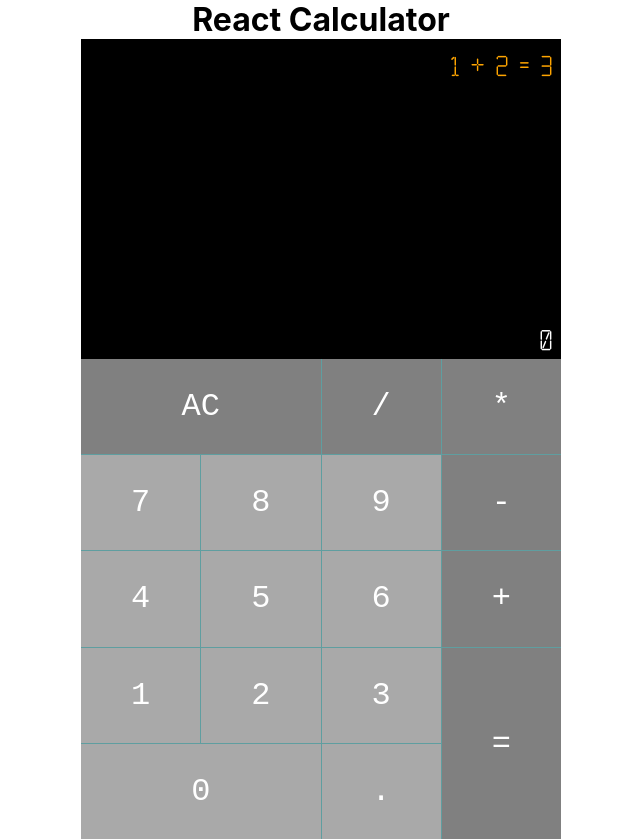
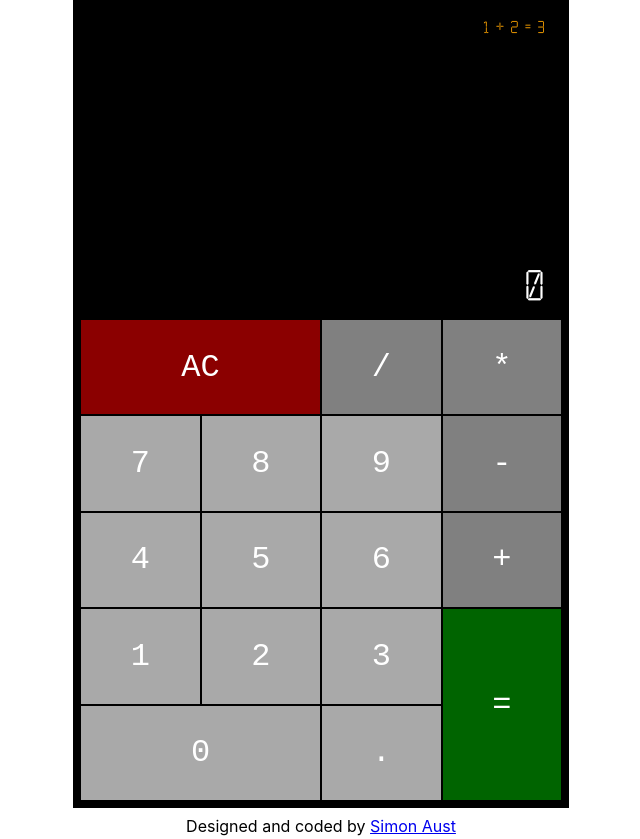
Before and after one commit to SiAust/react-calculator, a React (Create React App) app: page / in a window 1280 px wide. Shown: the whole page, without its empty margins (319-959 px from the left). Built offline with nearby package versions, Linux system fonts and the light colour scheme.

Commit message:
Clear changes commit

```diff
--- a/src/App.js
+++ b/src/App.js
@@ -1,14 +1,15 @@
-import './App.css';
+import './Styles/App.css';
 
 import Calculator from "./Components/Calculator";
 
 function App() {
   return (
     <div className="App">
-        <h1>React Calculator</h1>
       <main>
         <Calculator />
+        <footer>Designed and coded by <a href="https://www.simonaust.co.uk/">Simon Aust</a></footer>
       </main>
+
     </div>
   );
 }
--- a/src/Components/Calculator.js
+++ b/src/Components/Calculator.js
@@ -4,21 +4,17 @@ import {useEffect, useState} from "react";
 
 function Calculator() {
 
-    const [operands, setOperands] = useState([]);
-    const [operators, setOperators] = useState([]);
-
-    const [term, setTerm] = useState("");
+    const [input, setInput] = useState("");
     const [expression, setExpression] = useState([]);
 
     const [history, setHistory] = useState(["1 + 2 = 3"]);
-    const [result, setResult] = useState(0);
 
     useEffect(() => {
         document.addEventListener("keydown", keyPressHandler);
         return () => document.removeEventListener("keydown", keyPressHandler)
     });
 
-    useEffect(() => console.debug(`term: ${term}`, [term]));
+    useEffect(() => console.debug(`term: ${input}`, [input]));
     useEffect(() => {
         console.debug(`expression: ${expression}`);
         if (expression[expression.length -1] === "=") {
@@ -43,18 +39,20 @@ function Calculator() {
             case "9":
             case "0":
             case ".":
-                if (termContainsDecimal() && e.key === ".") break;
-                setTerm(prevState => prevState + e.key);
+                if (inputContainsDecimal() && e.key === ".") break;
+                setInput(prevState => prevState + e.key);
                 break;
             case "/":
             case "*":
-            case "-":
             case "+":
-                addToExpression(term, e.key);
+                addToExpression(input, e.key);
                 // setTerm("");
                 break;
+            case "-":
+                // add negative operand to the input
+                break;
             case "Enter":
-                addToExpression(term, "=");
+                addToExpression(input, "=");
                 // calculateResult();
                 break;
             case "Escape": // allClear
@@ -71,32 +69,53 @@ function Calculator() {
     function handleInput(e) {
 
         switch (e.target.id) {
+            case "subtract":
+                // setInput();
+                console.debug(`in subtract: ${lastInputIsAnOperator()}`);
+                if (lastInputIsAnOperator()) {
+                    // setInput(prevState => "-" + prevState);
+                    // break;
+                    if (input.match(/^-\d*$/)) {
+                        // The input is a negative number
+                        setInput(prevState => prevState.replace("-", ""));
+                        break;
+                    } else {
+                        setInput(prevState => "-" + prevState);
+                        break;
+                    }
 
+                }
             case "add":
-            case "subtract":
             case "multiply":
             case "divide":
-                addToExpression(term, e.target.value);
-                // reset term
+                addToExpression(input, e.target.value);
+                // reset input
                 // setTerm("");
                 break;
             case "clear":
                 allClear();
                 break;
             case "equals":
-                addToExpression(term, "=");
+                addToExpression(input, "=");
                 // calculateResult();
                 break;
             default:
-                if (termContainsDecimal() && e.target.value === ".") break;
-                setTerm(prevState => prevState + e.target.value);
-                console.info(`Added to term: ${e.target.value}. Term = ${term}`);
+                if (inputContainsDecimal() && e.target.value === ".") break;
+                if (e.target.value === "." && input.length === 0) {
+                    setInput(prevState => prevState + "0" + e.target.value);
+                    break;
+                }
+                if (input.length === 0 && e.target.value === "0") break;
+                setInput(prevState => prevState + e.target.value);
+                console.info(`Added to term: ${e.target.value}. Term = ${input}`);
                 break;
         }
     }
 
-    const termContainsDecimal = () => term.includes(".");
+    const inputContainsDecimal = () => input.includes(".");
 
+    // const lastOperatorIsMinus = () => expression[expression.length - 1] === "-";
+    const lastInputIsAnOperator = () => expression[expression.length - 1].match(/[-+*/]/); //todo
     /**
      * Add the arguments to the expression. If @operand is falsy, change the last @operator to the
      * current argument.
@@ -130,20 +149,21 @@ function Calculator() {
             setExpression(prevState => [...prevState, operand, operator]);
             console.info(`Added operand "${operand}" & operator ${operator} to expression. Expression now: ${expression}`);
 
-        setTerm("");
+        setInput("");
     }
+    // todo first input of 'minus' is a negative number, second click replacing last operator
 
     /**
-     * Clears the expression and the term.
+     * Clears the expression and the input.
      * */
     function allClear() {
         console.info("Cleared expression");
         setExpression([]);
-        setTerm("");
+        setInput("");
     }
 
     /**
-     * Clears only the term.
+     * Clears only the input.
      * */
     function clear() {
         // TODO
@@ -166,17 +186,17 @@ function Calculator() {
             console.log(`tempResult: ${tempResult}`);
         }
 
-        setResult(tempResult);
         setHistory(prevState => [...prevState,
             expression
                 .join(" ")
                 .concat(` ${tempResult}`)]);
         setExpression([]); // allClear?
+        setInput(tempResult + "");
     }
 
     return (
         <>
-            <CalculatorDisplay history={history} expression={expression} term={term}/>
+            <CalculatorDisplay history={history} expression={expression} input={input}/>
             <CalculatorInterface handleInput={handleInput}/>
         </>
     )
--- a/src/Components/CalculatorDisplay.js
+++ b/src/Components/CalculatorDisplay.js
@@ -1,14 +1,15 @@
 import "../Styles/CalculatorDisplay.css"
 
-function CalculatorDisplay({history, term, expression}) {
+function CalculatorDisplay({history, input, expression}) {
 
     return (
         <div id="display-container">
             <ul id="history">
                 {history.map((element, index) => <li key={index}>{element}</li>)}
+                <div id={"history-anchor"}></div>
             </ul>
-            <span id={"display"}>{expression}</span>
-            <span id="term">{term || 0}</span>
+            <span id="expression">{expression}</span>
+            <span id="display">{input || 0}</span>
         </div>
     )
 }
--- a/src/App.css
+++ b/src/Styles/App.css
@@ -1,6 +1,6 @@
 @font-face {
   font-family: "Calculator";
-  src: url("./fonts/Calculator.ttf") format("truetype");
+  src: url("../fonts/Calculator.ttf") format("truetype");
 }
 
 :root {
@@ -33,13 +33,24 @@ button {
    }
 }
 
+footer {
+  margin: 1rem;
+}
+
 main {
+  position: relative;
+
   height: 50rem;
   width: 30rem;
 
   margin: 0 auto;
 
-  background-color: var(--color1);
+  background-color: black;
+  border: black .5rem solid;
+  box-sizing: content-box;
+
+  transform: translateY(-50%);
+  top: 50%;
 }
 
 /* Classes */
--- a/src/Styles/CalculatorDisplay.css
+++ b/src/Styles/CalculatorDisplay.css
@@ -1,7 +1,9 @@
 #display {
-    height: 10%;
+    height: 3rem;
 
-    color: blue;
+    color: white;
+
+    padding-right: 1rem;
 }
 
 #display-container {
@@ -12,7 +14,7 @@
 
     position: relative;
 
-    font-size: 2rem;
+    font-size: 3rem;
     font-family: "Calculator", monospace;
 
     width: 100%;
@@ -20,17 +22,17 @@
 
     background-color: black;
 
-    padding: .5rem;
+    padding: 1rem 0 1rem 1rem;
 
     ul {
         list-style-type: none;
     }
  }
 
-#term {
-    height: 10%;
+#expression {
+    height: 3rem;
 
-    color: white;
+    color: blue;
 }
 
 #history {
@@ -41,9 +43,20 @@
 
     color: orange;
 
+    padding-right: 1rem;
+
     overflow-y: scroll;
+    /*overflow-anchor: auto;*/
+
+    scrollbar-color: orange rgba(128, 128, 128, 0.98);
+    scrollbar-width: thin;
 
     li:last-child {
         font-size: 2rem;
      }
 }
+
+#history-anchor {
+    height: 1px;
+    overflow-anchor: auto;
+}
--- a/src/Styles/CalculatorInterface.css
+++ b/src/Styles/CalculatorInterface.css
@@ -6,7 +6,7 @@
             'four five six add'
             'one two three equals'
             'zero zero decimal equals';
-    grid-gap: 1px;
+    grid-gap: 2px;
     justify-items: center;
 
     width: 100%;
@@ -81,12 +81,16 @@
         }
     &#equals {
             grid-area: equals;
+
+    background-color: darkgreen;
         }
     &#decimal {
             grid-area: decimal;
         }
     &#clear {
             grid-area: clear;
+
+            background-color: darkred;
         }
 
 
```
